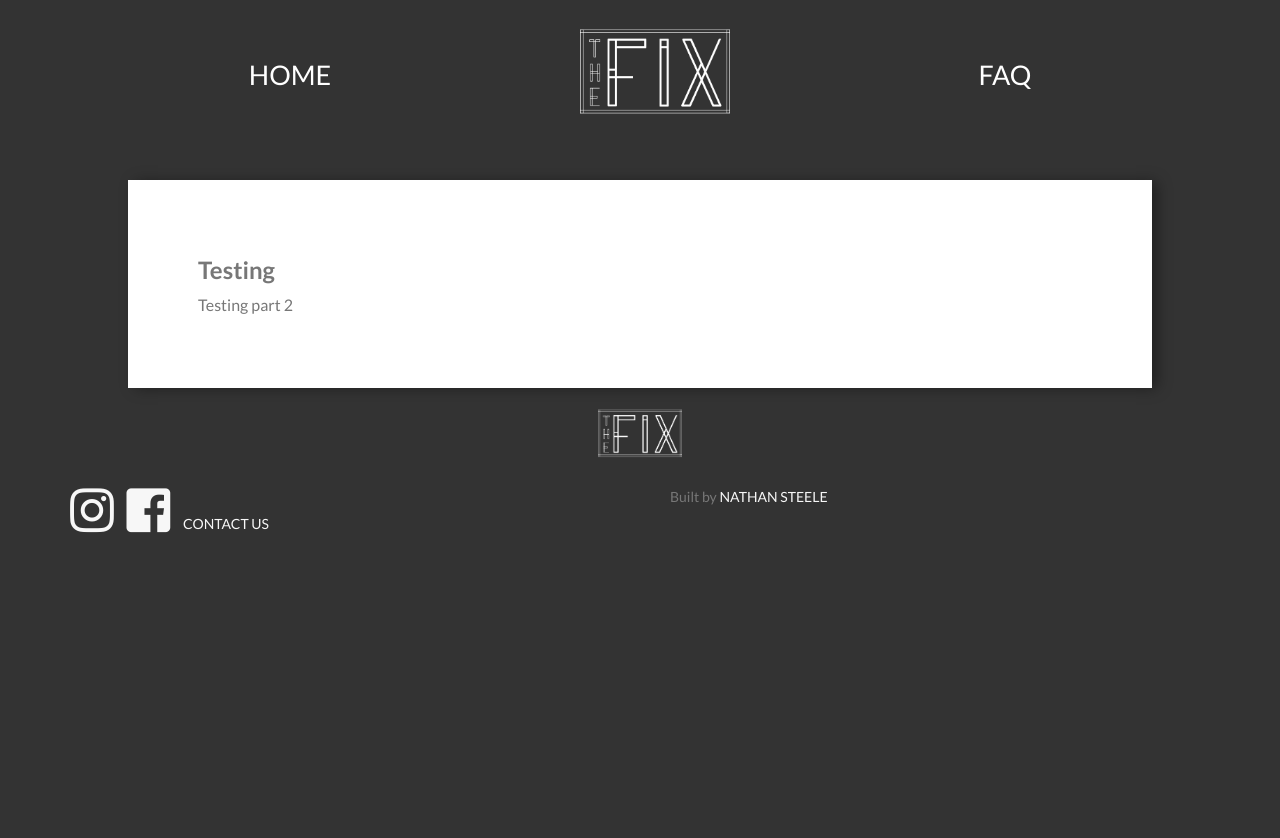
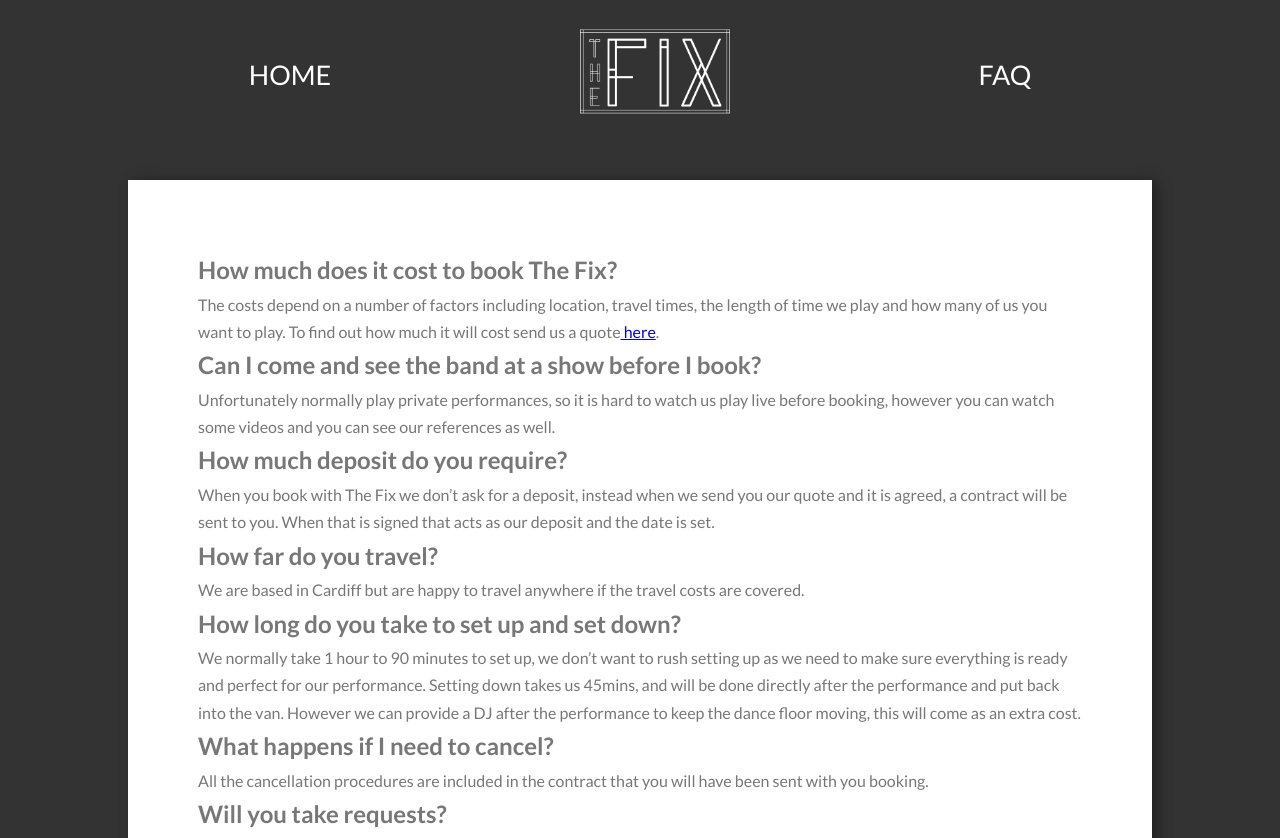
Before and after one commit to njays/thefixband, a website: page FAQ.html in a window 1280 px wide. Shown: the top 838 px of the page. Before the commit the page ends 800 px from the top, so only its background shows below. Drawn offline with Linux system fonts and the light colour scheme.

Commit message:
final version with faq

```diff
--- a/FAQ.html
+++ b/FAQ.html
@@ -48,8 +48,21 @@
 <div class="u-flex">
     <div class="background-faq">
     <div class="background-faq__textbox">
-        <h2>Testing</h2>
-            <p>Testing part 2</p>
+
+            <h2>How much does it cost to book The Fix?</h2>
+The costs depend on a number of factors including location, travel times, the length of time we play and how many of us you want to play. To find out how much it will cost send us a quote<a href="index.html#contact"> here</a>.
+            <h2>Can I come and see the band at a show before I book? </h2>
+Unfortunately normally play private performances, so it is hard to watch us play live before booking, however you can watch some videos and you can see our references as well.
+<h2>How much deposit do you require?</h2>
+When you book with The Fix we don’t ask for a deposit, instead when we send you our quote and it is agreed, a contract will be sent to you. When that is signed that acts as our deposit and the date is set.
+<h2>How far do you travel? </h2>
+We are based in Cardiff but are happy to travel anywhere if the travel costs are covered.
+<h2>How long do you take to set up and set down? </h2>
+We normally take 1 hour to 90 minutes to set up, we don’t want to rush setting up as we need to make sure everything is ready and perfect for our performance. Setting down takes us 45mins, and will be done directly after the performance and put back into the van. However we can provide a DJ after the performance to keep the dance floor moving, this will come as an extra cost.
+<h2>What happens if I need to cancel?</h2>
+All the cancellation procedures are included in the contract that you will have been sent with you booking.
+<h2>Will you take requests?</h2>
+We love to take requests! Please provide these well before the performance so we can learn the songs to make your event special for you! We also can learn songs for the first dance as well.
     </div>
 
     </div>
```
